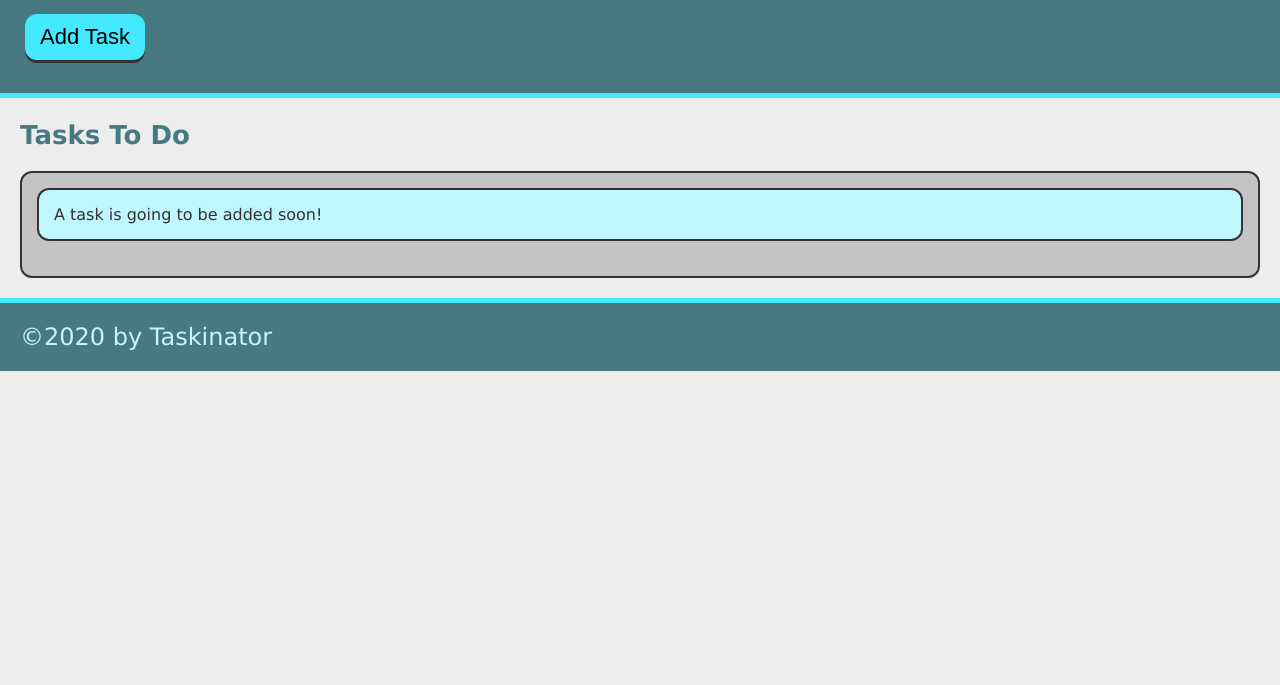
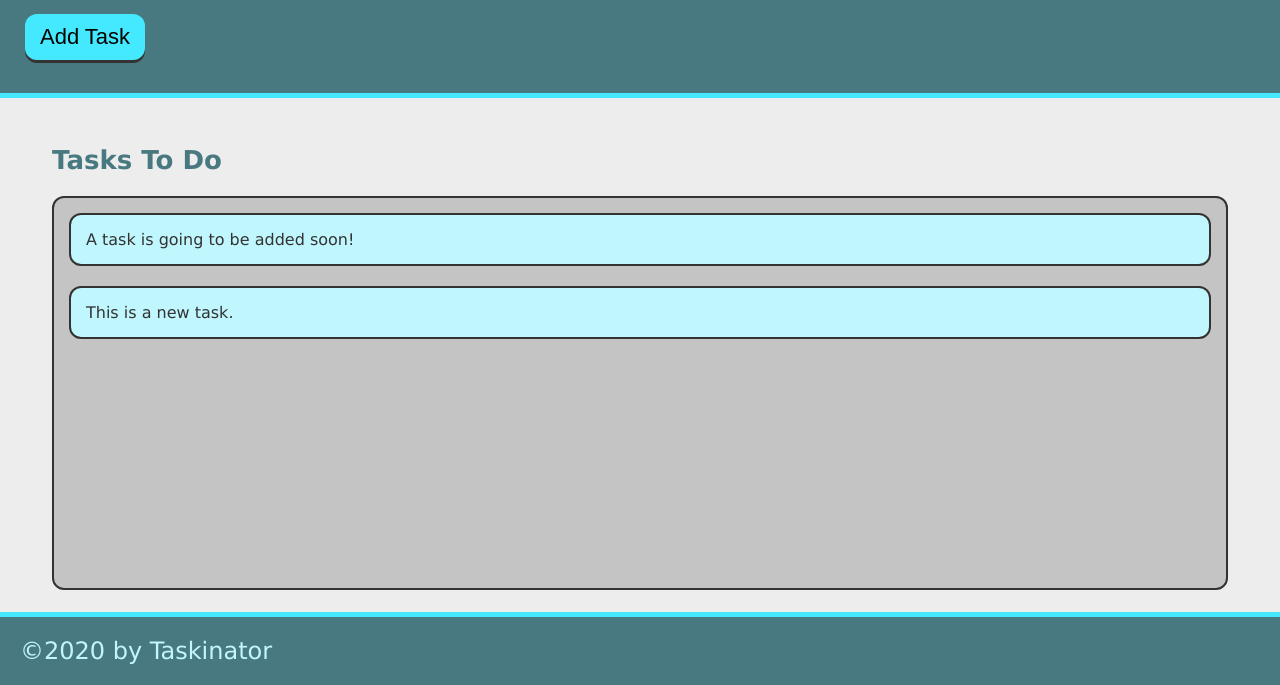
Before and after one commit to brian-presta/taskinator, a plain HTML site: page index.html in a window 1280 px wide. Both pictures are taken after a click on the button "Add Task". Shown: the part 115-800 px from the top of the page. Drawn offline with Linux system fonts and the light colour scheme.

Commit message:
add task button now uses js to append items to page

```diff
--- a/assets/css/style.css
+++ b/assets/css/style.css
@@ -75,7 +75,7 @@ footer {
   font-size: 4.5rem;
 }
 
-.page-content {
+main {
   flex: 1;
   display: flex;
   flex-wrap: wrap;
--- a/assets/js/script.js
+++ b/assets/js/script.js
@@ -0,0 +1,11 @@
+var buttonEl = document.querySelector("#save-task");
+var tasksToDoEl = document.querySelector("#tasks-to-do");
+
+var createTaskHandler = function() {
+    var listItemEl = document.createElement("li")
+    listItemEl.className = "task-item"
+    listItemEl.textContent = "This is a new task."
+    tasksToDoEl.appendChild(listItemEl)
+}
+
+buttonEl.addEventListener("click", createTaskHandler);
--- a/index.html
+++ b/index.html
@@ -10,12 +10,12 @@
     <header>
         <h1 class="page-title">Taskinator</h1>
         <p>Click the button below to add a new task!</p>
-        <button class="btn">Add Task</button>
+        <button class="btn" id="save-task">Add Task</button>
     </header>
     <main>
         <section class="task-list-wrapper">
             <h2 class="list-title">Tasks To Do</h2>
-            <ul class="task-list">
+            <ul class="task-list" id="tasks-to-do">
                 <li class="task-item">A task is going to be added soon!</li>
             </ul>
         </section>
```
